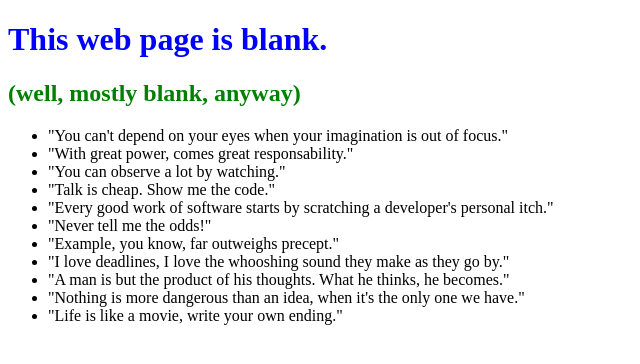
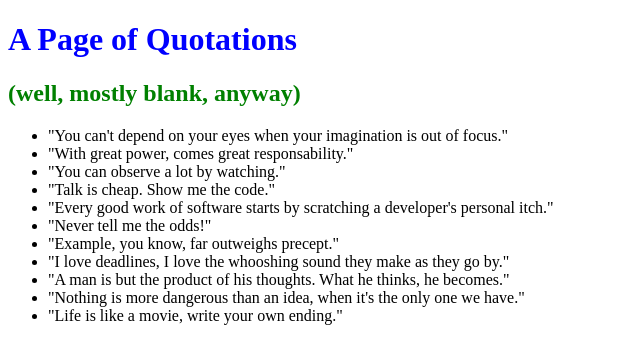
Before and after one commit to CyrilleWoicki/0main_openSAP_repor, a plain HTML site: page index.html in a window 1280 px wide. Shown: the whole page, without its empty margins (0-640 px from the left). Drawn offline with Linux system fonts and the light colour scheme.

Commit message:
Changed first header to "A Page of Quotations"

```diff
--- a/index.html
+++ b/index.html
@@ -6,7 +6,7 @@
 		<LINK href="styles.css" rel="stylesheet" type="text/css">
 	</head>
 	<body>
-		<h1>This web page is blank.</h1>
+		<h1>A Page of Quotations</h1>
 		<h2>(well, mostly blank, anyway)</h2>
 		<ul>
 			<li>"You can't depend on your eyes when your imagination is out of focus."</li>
```
